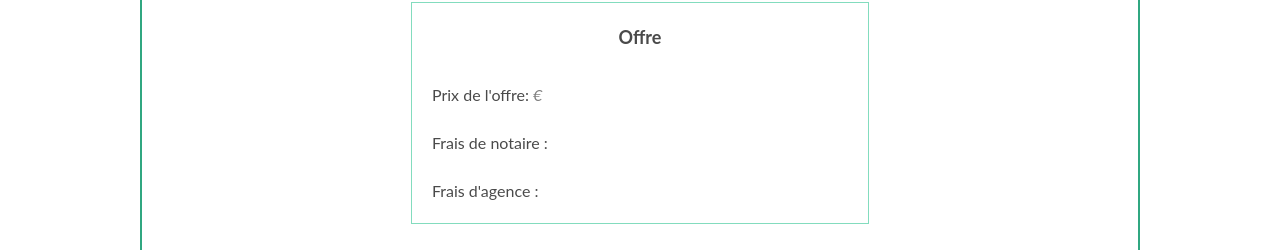
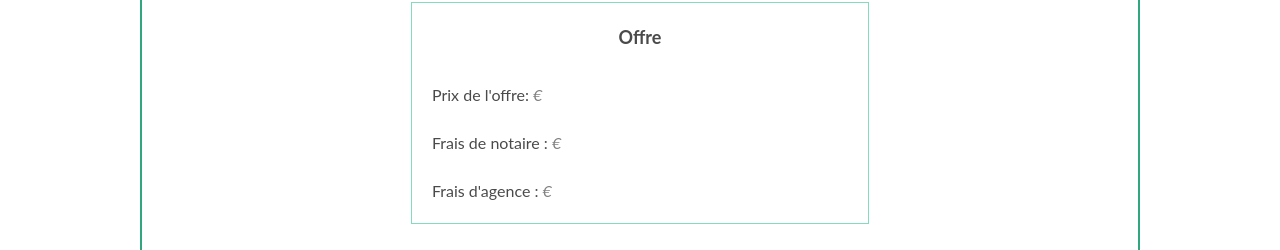
Before and after one commit to ophelie-gaudin/Immotep_front_react, a React (Create React App) app: page /dashboard/1/housing/1 in a window 1280 px wide. Shown: the part 1116-1366 px from the top of the page. Built offline with nearby package versions, Linux system fonts and the light colour scheme; no server answers.

Commit message:
add measures

```diff
--- a/src/pages/Housing/Housing.read.jsx
+++ b/src/pages/Housing/Housing.read.jsx
@@ -329,14 +329,14 @@ export default function HousingRead() {
                 <p>
                   Frais de notaire :{" "}
                   <span className=" text-greey/70 italic">
-                    {myHousingsInfo.notary_fees}
+                    {myHousingsInfo.notary_fees} €
                   </span>{" "}
                 </p>
                 <br />
                 <p>
                   Frais d'agence :{" "}
                   <span className=" text-greey/70 italic">
-                    {myHousingsInfo.agency_fees}
+                    {myHousingsInfo.agency_fees} €
                   </span>{" "}
                 </p>
               </div>
```
